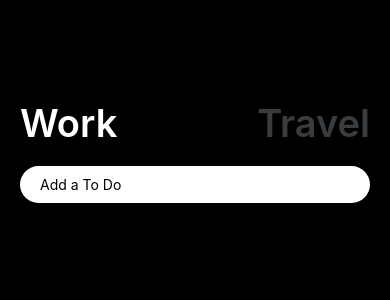
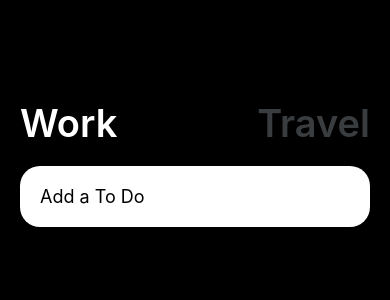
Before and after one commit to bellDev-code/React-native-ToDo, a React Native app: screen / in a window 390 px wide. Shown: the top 300 px of the page. Built offline with nearby package versions, Linux system fonts and the light colour scheme.

Commit message:
Paint ToDoList!

```diff
--- a/App.js
+++ b/App.js
@@ -1,6 +1,6 @@
 import { StatusBar } from 'expo-status-bar';
 import { useState } from 'react';
-import { StyleSheet, Text, View, TouchableOpacity, TextInput } from 'react-native';
+import { StyleSheet, Text, View, TouchableOpacity, TextInput, ScrollView } from 'react-native';
 import { theme } from "./colors"
 
 export default function App() {
@@ -45,6 +45,12 @@ export default function App() {
         value={text}
         style={styles.input}
       />
+      <ScrollView>
+        {Object.keys(toDos).map(key =>
+        <View style={styles.toDo} key={key}>
+          <Text style={styles.toDoText}>{toDos[key].text}</Text>
+        </View>)}
+      </ScrollView>
     </View>
   );
 }
@@ -66,9 +72,23 @@ const styles = StyleSheet.create({
   },
   input: {
     backgroundColor: "white",
-    paddingVertical: 10,
+    paddingVertical: 20,
     paddingHorizontal: 20,
     marginTop: 20,
+    marginBottom: 20,
     borderRadius: 20,
+    fontSize: 18
+  },
+  toDo: {
+    backgroundColor: theme.toDoBg,
+    marginBottom: 10,
+    paddingVertical: 20,
+    paddingHorizontal: 20,
+    borderRadius: 15
+  },
+  toDoText: {
+    color: "white",
+    fontSize: 16,
+    fontWeight: "500"
   }
 });
--- a/colors.js
+++ b/colors.js
@@ -1,4 +1,5 @@
 export const theme = {
     bg: "black",
-    grey: "#3A3D40"
+    grey: "#3A3D40",
+    toDoBg: '#5C5C60'
 }
```
